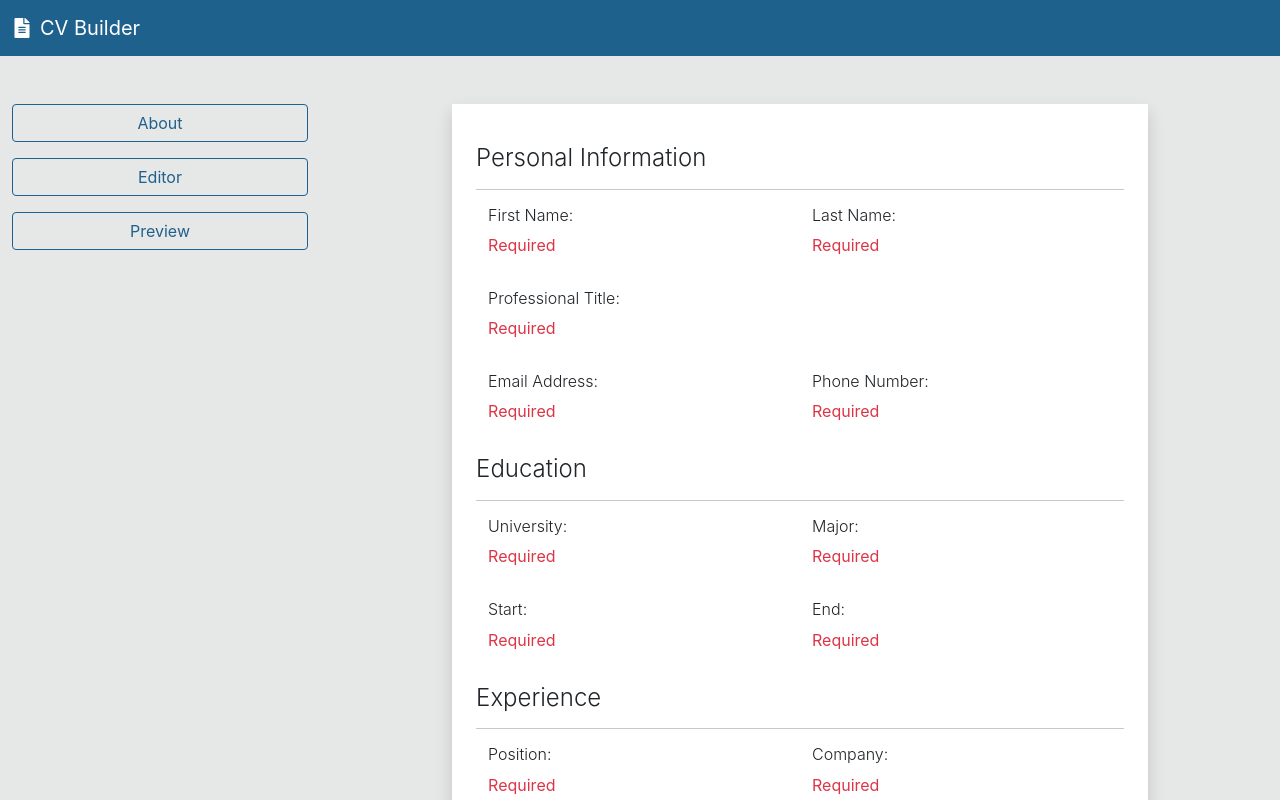
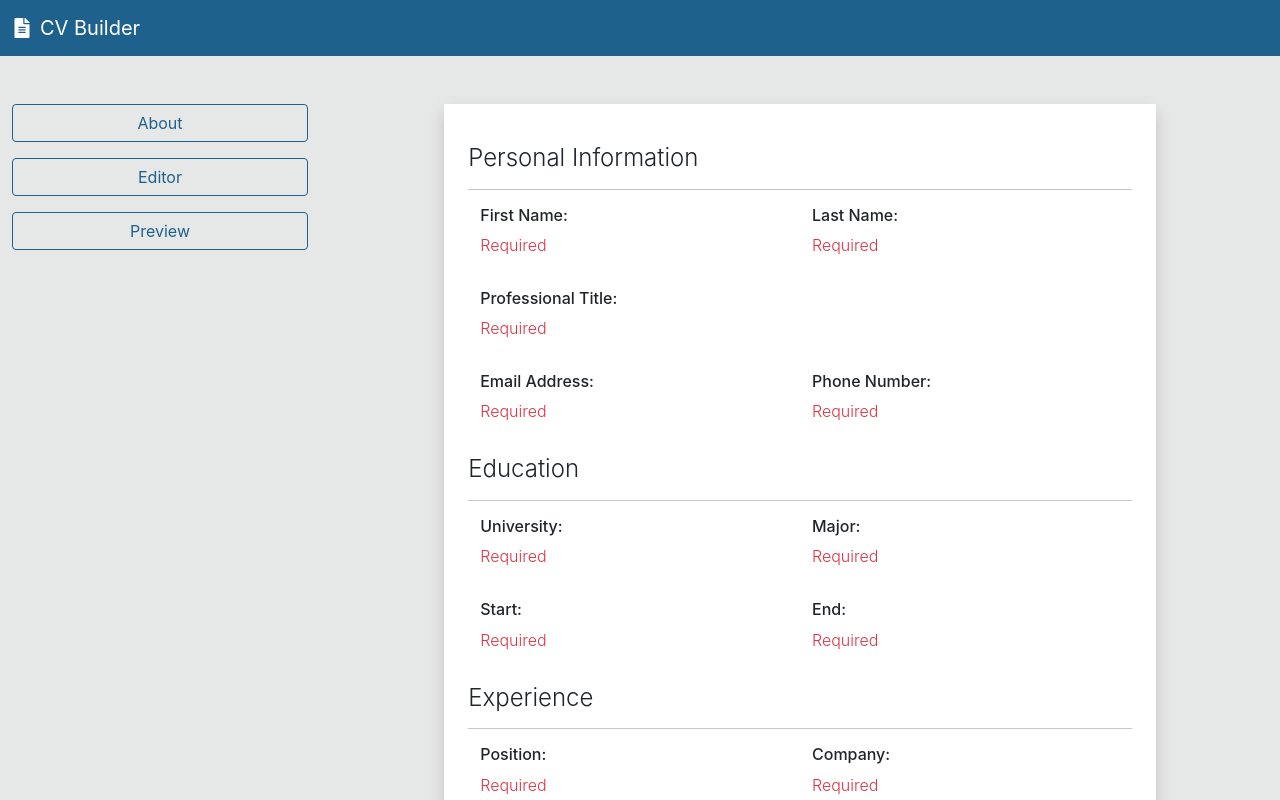
Before and after one commit to george-swift/cv-builder, a React app: page /preview in a window 1280 px wide. Shown: the top 800 px of the page. Built offline with nearby package versions, Linux system fonts and the light colour scheme.

Commit message:
Add style modifications

```diff
--- a/src/styles/App.css
+++ b/src/styles/App.css
@@ -23,8 +23,7 @@ h1 {
   margin: 0;
 }
 
-h4,
-h6 {
+h4 {
   font-weight: 350 !important;
 }
 
@@ -37,6 +36,10 @@ form,
 .preview {
   background-color: #fff;
   box-shadow: 0 0.5rem 1rem rgba(0, 0, 0, 0.15);
+}
+
+.preview p {
+  font-weight: 300;
 }
 
 form {
```
